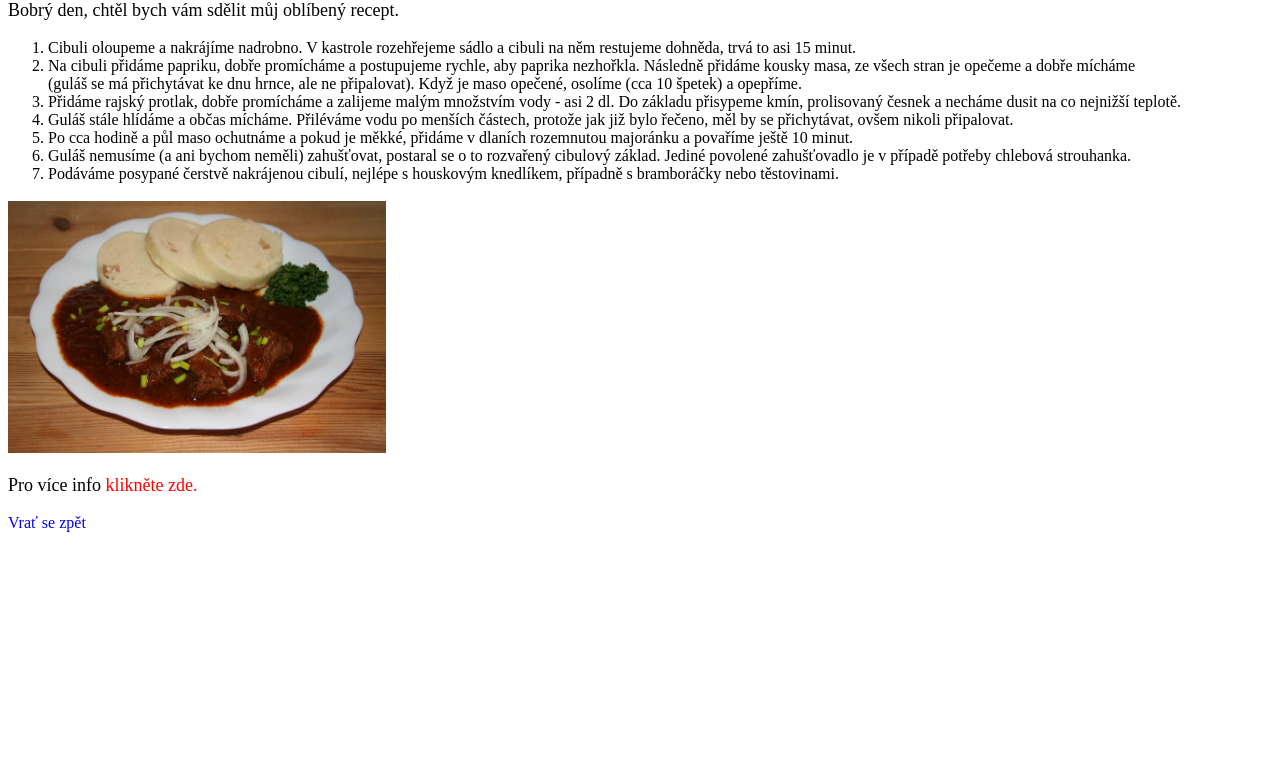
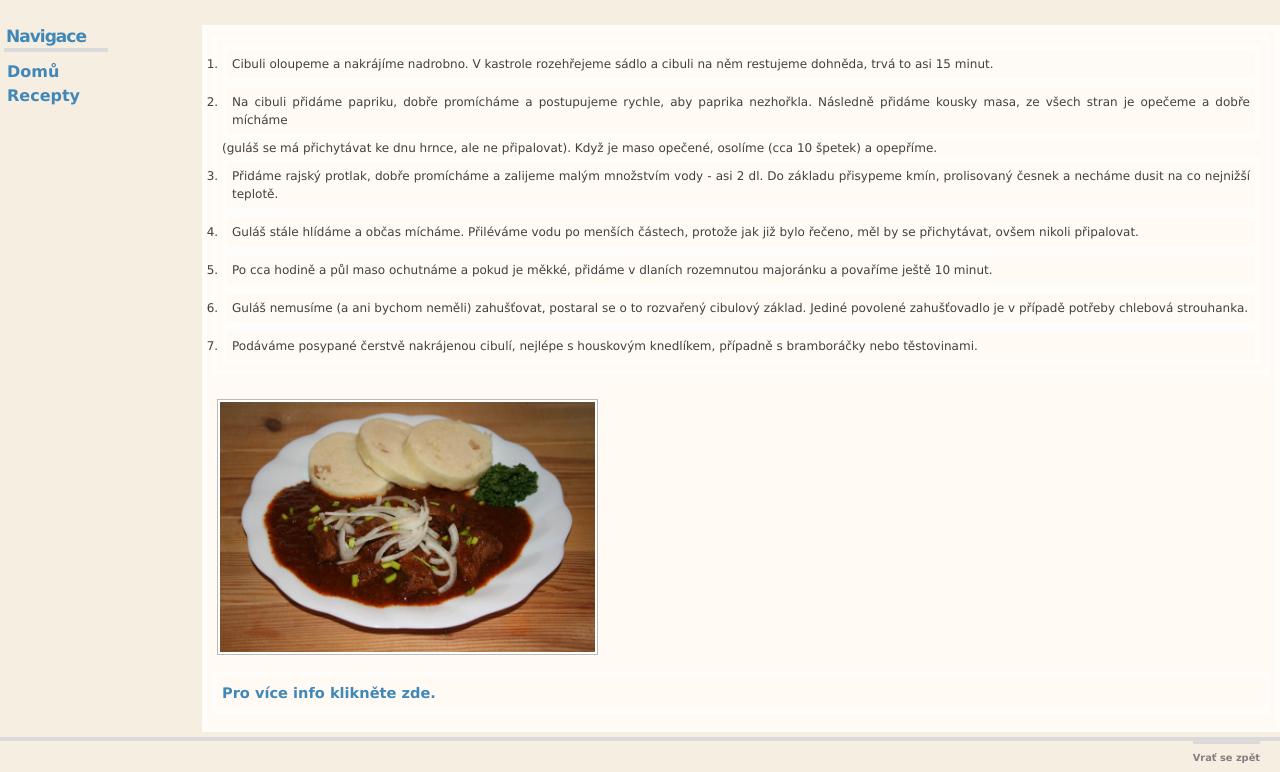
Before and after one commit to P1xelPy/web, a plain HTML site: page gulas.html in a window 1280 px wide. Shown: the part 80-852 px from the top of the page. Before the commit the page ends 800 px from the top, so only its background shows below. Drawn offline with Linux system fonts and the light colour scheme.

Commit message:
Pending changes exported from your codespace

```diff
--- a/gulas.html
+++ b/gulas.html
@@ -2,27 +2,38 @@
 <html lang="en">
 <head>
     <meta charset="UTF-8">
-    <title>Gulas</title>
-    <link rel="stylesheet" href="style.css">
+    <title>Hospodký guláš</title>
+    <link rel="stylesheet" href="styl.css">
 </head>
 <body>
-    <h1>Hospodský guláš</h1>
-    <p>Bobrý den, chtěl bych vám sdělit můj oblíbený recept.
-    <br>
-    <ol>
-<li>Cibuli oloupeme a nakrájíme nadrobno. V kastrole rozehřejeme sádlo a cibuli na něm restujeme dohněda, trvá to asi 15 minut.</li>
-<li>Na cibuli přidáme papriku, dobře promícháme a postupujeme rychle, aby paprika nezhořkla. Následně přidáme kousky masa, ze všech stran je opečeme a dobře mícháme</li>
-(guláš se má přichytávat ke dnu hrnce, ale ne připalovat). Když je maso opečené, osolíme (cca 10 špetek) a opepříme.<br>
-<li>Přidáme rajský protlak, dobře promícháme a zalijeme malým množstvím vody - asi 2 dl. Do základu přisypeme kmín, prolisovaný česnek a necháme dusit na co nejnižší teplotě.</li>
-<li>Guláš stále hlídáme a občas mícháme. Přiléváme vodu po menších částech, protože jak již bylo řečeno, měl by se přichytávat, ovšem nikoli připalovat.</li>
-<li>Po cca hodině a půl maso ochutnáme a pokud je měkké, přidáme v dlaních rozemnutou majoránku a povaříme ještě 10 minut.</li>
-<li>Guláš nemusíme (a ani bychom neměli) zahušťovat, postaral se o to rozvařený cibulový základ. Jediné povolené zahušťovadlo je v případě potřeby chlebová strouhanka.</li>
-<li>Podáváme posypané čerstvě nakrájenou cibulí, nejlépe s houskovým knedlíkem, případně s bramboráčky nebo těstovinami.</li>
+    <h1 id="wrap">Hospodský guláš</h1>
+    <div id="sidebar">
+        <nav id="sidebar">
+        <h2 id="sidebar">Navigace</h2>
+        <h3><a href="index.html"><li id="sidebar">Domů</li></a></h3>
+        <h3><a href="recepty.html"><li id="sidebar">Recepty</li></a></h3>
+        </nav>
+    </div>
+<br>
+
+    <div id="content">
+    <ol id="content">
+        <li id="content">Cibuli oloupeme a nakrájíme nadrobno. V kastrole rozehřejeme sádlo a cibuli na něm restujeme dohněda, trvá to asi 15 minut.</li>
+        <li id="content">Na cibuli přidáme papriku, dobře promícháme a postupujeme rychle, aby paprika nezhořkla. Následně přidáme kousky masa, ze všech stran je opečeme a dobře mícháme</li>
+        (guláš se má přichytávat ke dnu hrnce, ale ne připalovat). Když je maso opečené, osolíme (cca 10 špetek) a opepříme.<br>
+        <li id="content">Přidáme rajský protlak, dobře promícháme a zalijeme malým množstvím vody - asi 2 dl. Do základu přisypeme kmín, prolisovaný česnek a necháme dusit na co nejnižší teplotě.</li>
+        <li id="content">Guláš stále hlídáme a občas mícháme. Přiléváme vodu po menších částech, protože jak již bylo řečeno, měl by se přichytávat, ovšem nikoli připalovat.</li>
+        <li id="content">Po cca hodině a půl maso ochutnáme a pokud je měkké, přidáme v dlaních rozemnutou majoránku a povaříme ještě 10 minut.</li>
+        <li id="content">Guláš nemusíme (a ani bychom neměli) zahušťovat, postaral se o to rozvařený cibulový základ. Jediné povolené zahušťovadlo je v případě potřeby chlebová strouhanka.</li>
+        <li id="content">Podáváme posypané čerstvě nakrájenou cibulí, nejlépe s houskovým knedlíkem, případně s bramboráčky nebo těstovinami.</li>
     </ol>
 </p>
-<img src="img/klasicky-hospodsky-gulas-vidensky-4551-1920-1080-nwo.webp">
-    <p>Pro více info <a href="https://www.youtube.com/watch?v=dQw4w9WgXcQ">klikněte zde.</a></p>
+<img class="photo" src="img/klasicky-hospodsky-gulas-vidensky-4551-1920-1080-nwo.webp">
 
-    <a href="index.html">Vrať se zpět</a>
+    <h3 id="content">Pro více info <a href="https://www.youtube.com/watch?v=dQw4w9WgXcQ">klikněte zde.</a></h3>
+</div>
+    <div id="footer">
+    <a class="center" id="footer" href="recepty.html">Vrať se zpět</a>
+</div>
 </body>
 </html>
--- a/styl.css
+++ b/styl.css
@@ -44,7 +44,7 @@ ul ul,ol ol{margin:4px 0 4px 35px;}
 h1{
 font-size:4.2em;
 letter-spacing:-3px;
-margin:0 0 30px 25px;
+margin:30px 0 30px 25px;
 color:#4088b8;
 }
 
@@ -63,7 +63,7 @@ h3{
 font-size:1.2em;
 font-weight:bold;
 color:#4088b8;
-border-bottom:1px solid #dadada;
+/*border-bottom:1px solid #dadada;*/
 margin:10px 0 8px 0;
 padding:1px 2px 2px 3px;
 }
@@ -75,10 +75,13 @@ margin:20px 10px;
 padding:8px;
 }
 
+img{
+  height: 250px;
+}
 /******** Top most envelope ********/
 #wrap{
 color:#41078e;
-margin:38px 8px 8px 8px; /* vrchni okraj zrusit az bude obrazek misto textu */
+margin:38px 8px 38px 8px; /* vrchni okraj zrusit az bude obrazek misto textu */
 }
 
 /******** Header ********/
@@ -99,17 +102,17 @@ line-height:1.2em;
 
 /******** Main part (envelopes Sidebar and Content *********/
 #main{
-/* border:1px solid #bbbbbb; /* ramacek pro doladeni pozicovani */
+border:1px solid #bbbbbb; /* ramacek pro doladeni pozicovani */
 clear:both;
 }
 
 /******** Sidebar ********/
 #sidebar{
-border:1px solid #fffdfa; /* ramacek pro doladeni pozicovani */
+/*border: 1px solid #e9e9e9; /* ramacek pro doladeni pozicovani */
 width:100px;
 float:left;
-/*padding:5px 2px 5px 2px;
-_padding:8px 2px 5px 2px; /* pro debilni IEcko */
+padding:5px 2px 5px 2px;
+/*padding:8px 2px 5px 2px;*/ /* pro debilni IEcko */
 }
 
 #sidebar ul{
@@ -121,8 +124,10 @@ padding:0 0 15px 10px;
 
 #sidebar li{
 list-style:none;
-margin:0 0 4px 0;
+margin:5px 0 4px 0;
 padding:0;
+font-size: medium;
+float: left;
 }
 
 #sidebar li a{
@@ -143,16 +148,25 @@ padding:0;
 
 /******** Content ********/
 #content{
-border:1px solid #fffdfa; /* ramacek pro doladeni pozicovani */
+border:5px solid #fffdfa; /* ramacek pro doladeni pozicovani */
 line-height:1.5em;
 margin-left:202px;
 text-align:justify;
 padding:5px 5px 5px 5px; /* padding zmensit o sirku ramecku sloupce vlevo */
 background-color: #fffbf4;
-
 }
 
+
+#content ol{margin: 0px;font-size: 12px;}
+#content ol::marker{padding-left: 5px;}
+#content li{margin: 0px;font-size: 12px;}
+#content li::marker{padding-left: 5px;}
+#content h2 {margin:10px 0 8px;}
+
 #content h3 {margin:10px 0 8px;}
+
+
+
 
 /******** Footer ********/
 #footer{
@@ -164,10 +178,11 @@ margin:5px auto;
 border-top:4px solid #dadada;
 padding:8px 0 0 0;
 line-height:1.6em;
+float: center;
 }
 
 #footer p{margin:0; padding:0;}
-#footer a{color:#808080;}
+#footer a{color:#808080; margin-right: 20px;}
 
 
 /******** Various CLASSes ********/
@@ -205,3 +220,7 @@ padding:2px;
 background-color:#ffffff;
 margin:6px 18px 2px 5px;
 }
+
+.grid-container {
+  display: inline-grid;
+}
```
Also changed, not shown: index.html (+26 -9 lines), recepty.html (added, +41 -0 lines), sopsky_salat.html (added, +32 -0 lines).
